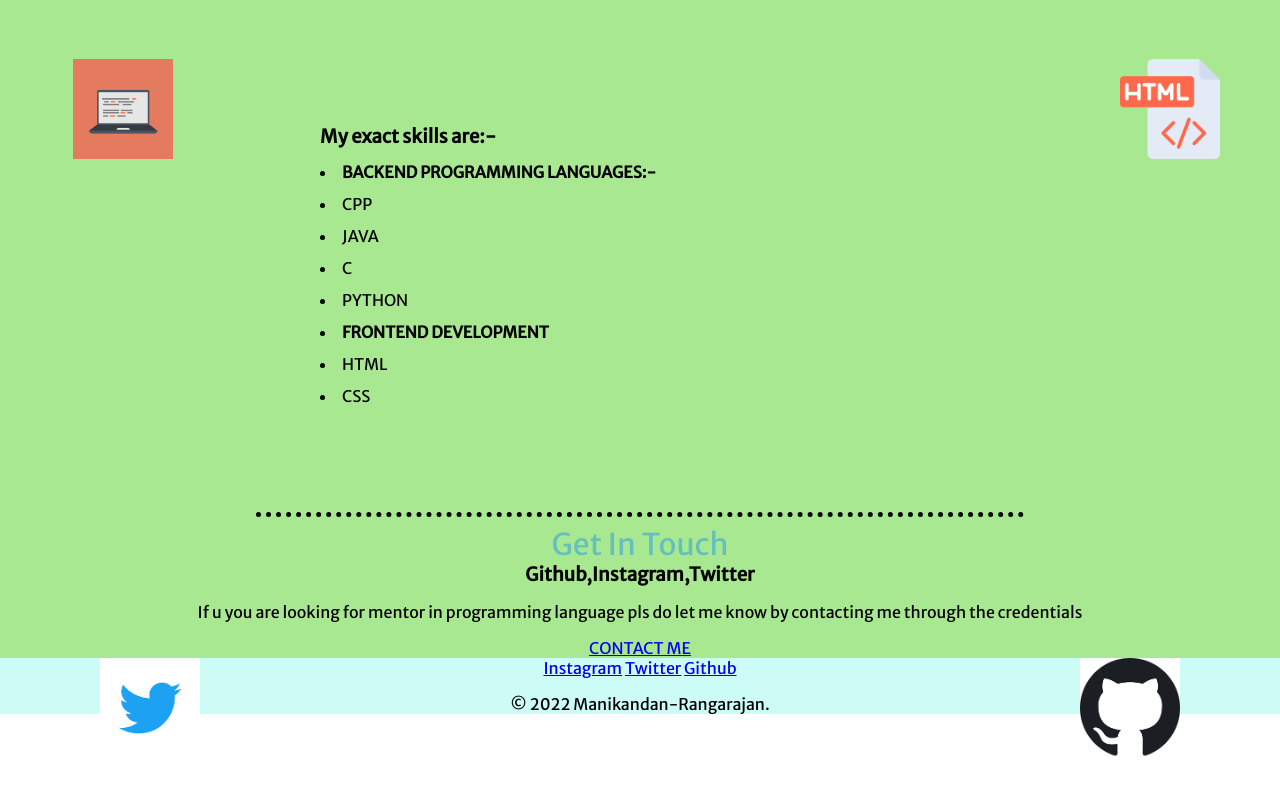
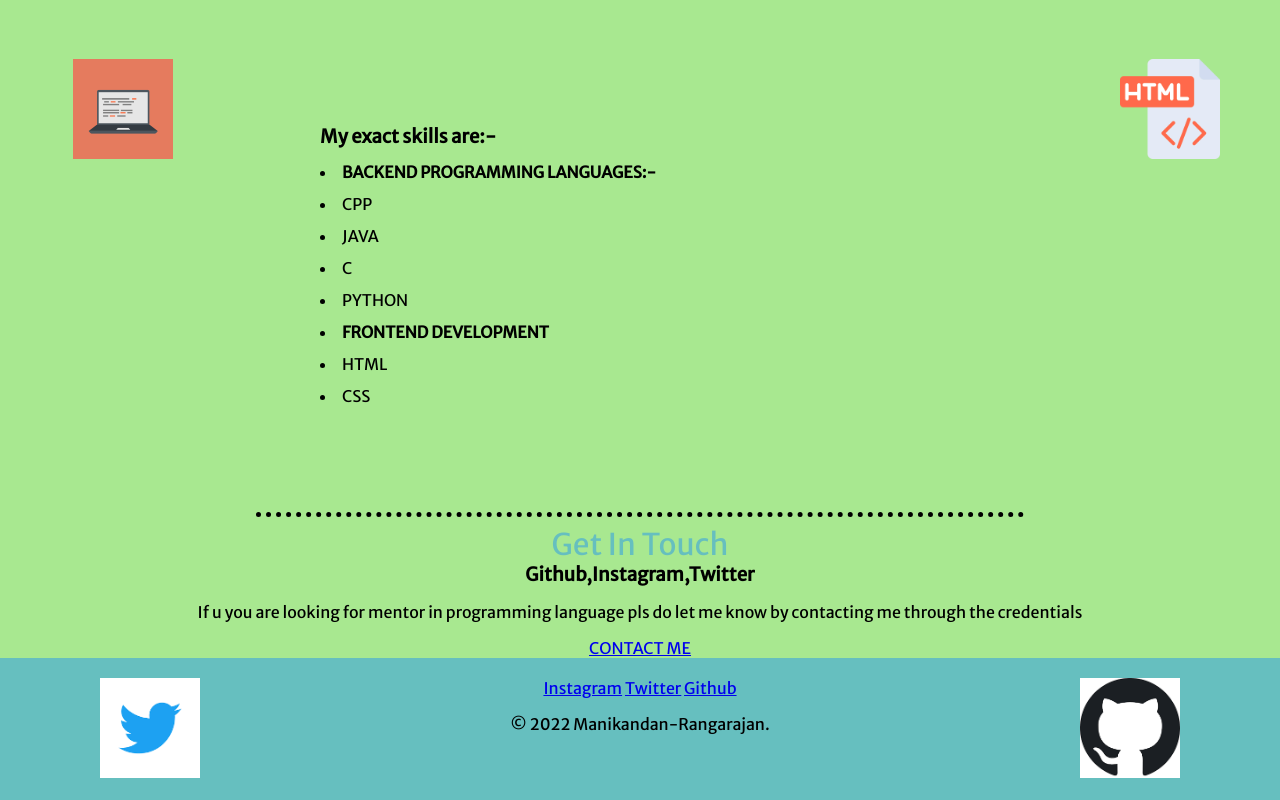
Before and after one commit to Manikandan-Rangarajan/web-building, a plain HTML site: page index.html in a window 1280 px wide. Shown: the part 1335-2135 px from the top of the page. Before the commit the page ends 2093 px from the top, so only its background shows below. Drawn offline with Linux system fonts and the light colour scheme.

Commit message:
Update styles.css

```diff
--- a/css/styles.css
+++ b/css/styles.css
@@ -75,3 +75,7 @@ hr{
     width: 60%;
     border-width: 5px;
 }
+.bottom-container{
+    background-color: #66BFBF;
+    padding: 20px 0 50px 0;
+}
```
